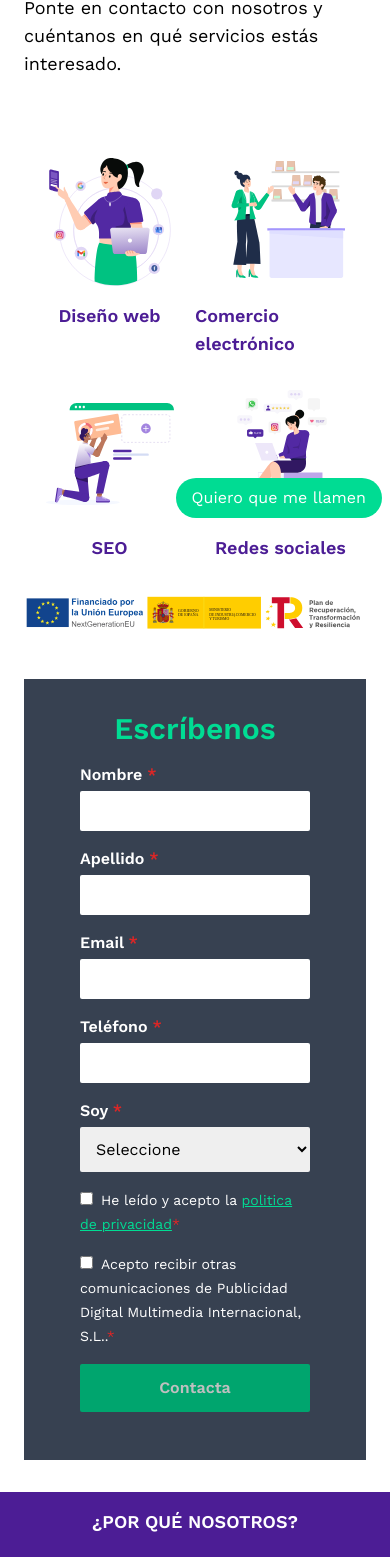
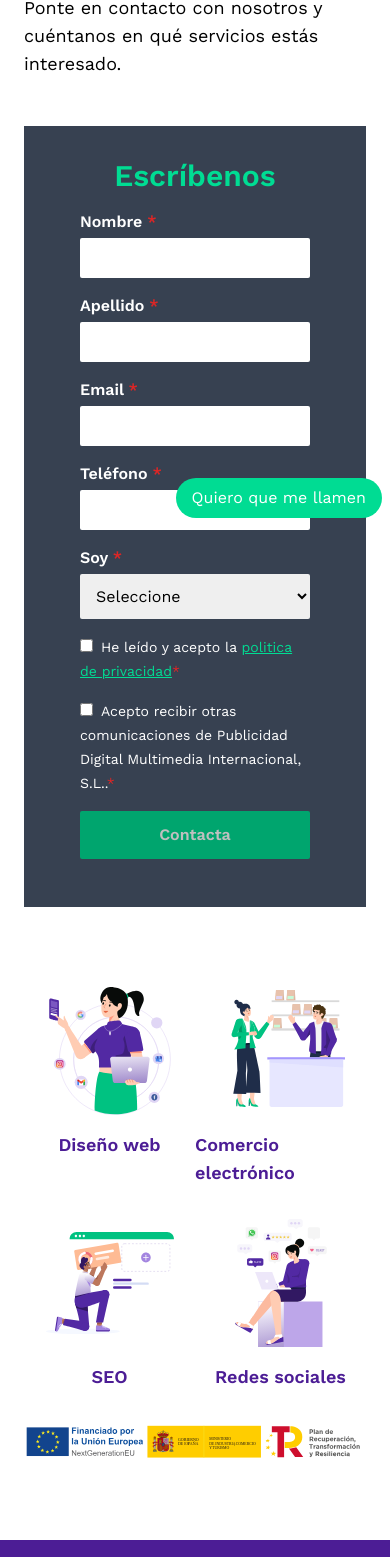
Before and after one commit to alejandromiradurango/captoo-landing, a React (Vite) app: page / in a window 390 px wide. Shown: the part 318-1875 px from the top of the page. Built offline with nearby package versions, Linux system fonts and the light colour scheme.

Commit message:
Update Hero.jsx

```diff
--- a/src/components/Hero.jsx
+++ b/src/components/Hero.jsx
@@ -152,6 +152,9 @@ const Hero = () => {
                 <h1 className="text-3xl lg:text-5xl 2xl:text-6xl mb-6">Nos ocupamos de tramitar tu <b className="font-semibold">kit digital</b> de hasta <b className="font-semibold">12.000€.</b></h1>
                 <p className="text-lg">Ponte en contacto con nosotros y cuéntanos en qué servicios estás interesado.</p>
             </div>
+            <div className='block lg:hidden'>
+                <Form />
+            </div>
             <div className="">
                 <div className="grid grid-cols-2 lg:grid-cols-4 my-8 gap-y-8 lg:gap-y-0">
                     {features.map(({icon, text}, index) => (
@@ -161,7 +164,7 @@ const Hero = () => {
                 <img src={logosKitDigital} alt="" width={1091} height={117} />
             </div>
         </div>
-        <div className="lg:w-2/6 px-6 lg:px-0">
+        <div className="lg:w-2/6 px-6 lg:px-0 hidden lg:block">
             <Form />
         </div>
     </section>
```
